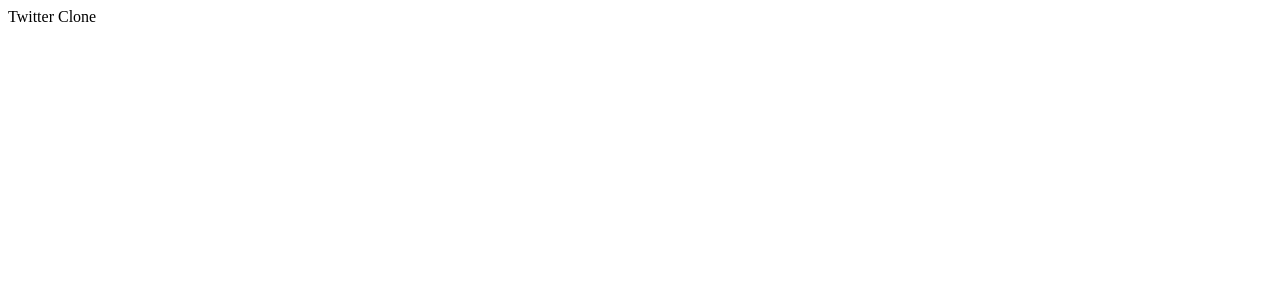
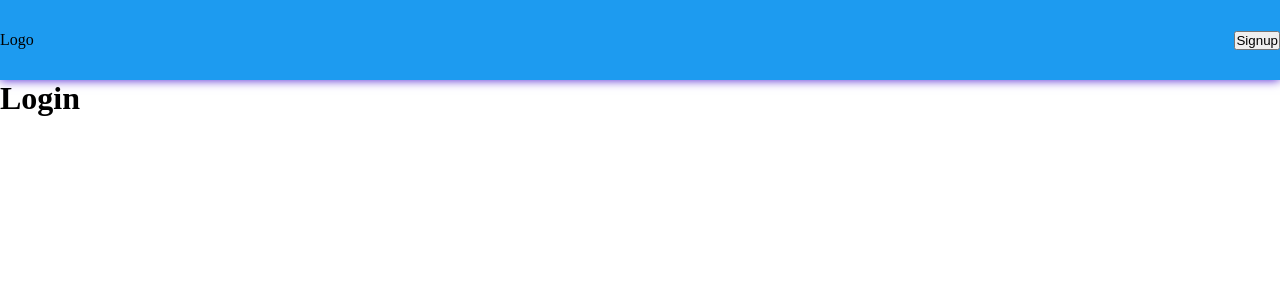
Before and after one commit to BapiMajumder1402/Twitter_clone, a React (Create React App) app in the folder twitterclone/: page /Login in a window 1280 px wide. Shown: the top 300 px of the page. Built offline with nearby package versions, Linux system fonts and the light colour scheme.

Commit message:
Navbar functionality

```diff
--- a/twitterclone/package.json
+++ b/twitterclone/package.json
@@ -8,6 +8,7 @@
     "@testing-library/user-event": "^13.5.0",
     "react": "^18.2.0",
     "react-dom": "^18.2.0",
+    "react-router-dom": "^6.10.0",
     "react-scripts": "5.0.1",
     "web-vitals": "^2.1.4"
   },
--- a/twitterclone/src/App.js
+++ b/twitterclone/src/App.js
@@ -1,10 +1,15 @@
-import logo from './logo.svg';
 import './App.css';
-
+import Nav from './Component/Navbar/Nav';
+import {Route, Routes} from 'react-router-dom'
+import Login from './Pages/Login/Login';
 function App() {
   return (
     <div className="App">
-      Twitter Clone
+      <Nav></Nav>
+      <Routes>
+        <Route path='/Login' element={<Login/>}></Route>
+        <Route></Route>
+      </Routes>
     </div>
   );
 }
--- /dev/null
+++ b/twitterclone/src/Component/Navbar/Nav.js
@@ -0,0 +1,18 @@
+import React from 'react'
+import n from './Nav.module.css'
+import { useNavigate } from 'react-router-dom'
+
+export default function Nav() {
+    const Navigate =useNavigate()
+    const clickHandler =()=>{
+        Navigate('/Login')
+    }
+  return (
+    <nav className={n.main}>
+      <div>Logo</div>
+      <div>
+        <button onClick={clickHandler}>Signup</button>
+      </div>
+    </nav>
+  )
+}
--- /dev/null
+++ b/twitterclone/src/Component/Navbar/Nav.module.css
@@ -0,0 +1,12 @@
+*{
+    margin: 0;
+    padding: 0;
+}
+.main{
+    align-items: center;
+    height: 10vh;
+    display: flex;
+    box-shadow: 0 0 10px rgb(73, 24, 209);
+    background-color: rgb(29, 155, 240);
+    justify-content: space-between;
+}
--- /dev/null
+++ b/twitterclone/src/Pages/Login/Login.js
@@ -0,0 +1,10 @@
+import React from 'react'
+import l from './Login.module.css'
+
+export default function Login() {
+  return (
+    <div>
+      <h1>Login</h1>
+    </div>
+  )
+}
```
Also changed, not shown: twitterclone/src/index.js (+5 -2 lines), twitterclone/src/Pages/Login/Login.module.css (added), 1 other file (tests, documents, lock files or other folders).
